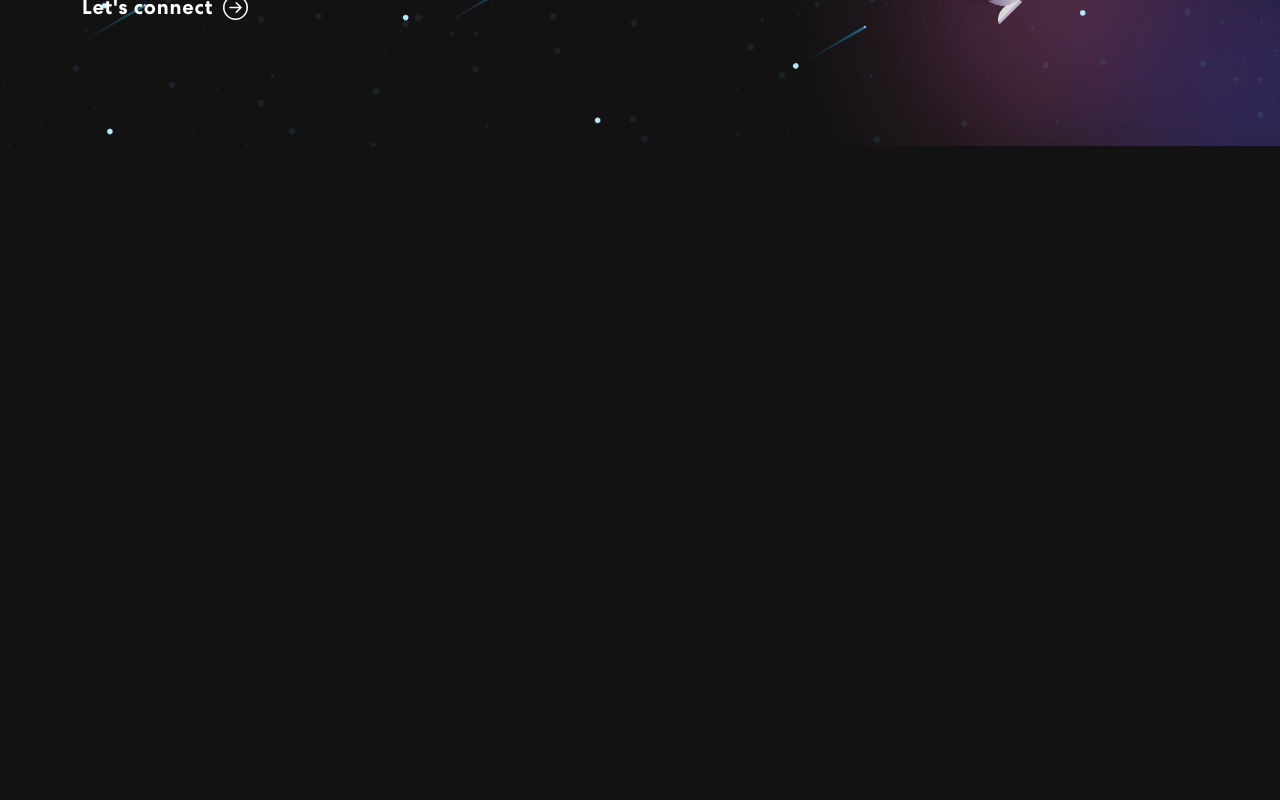
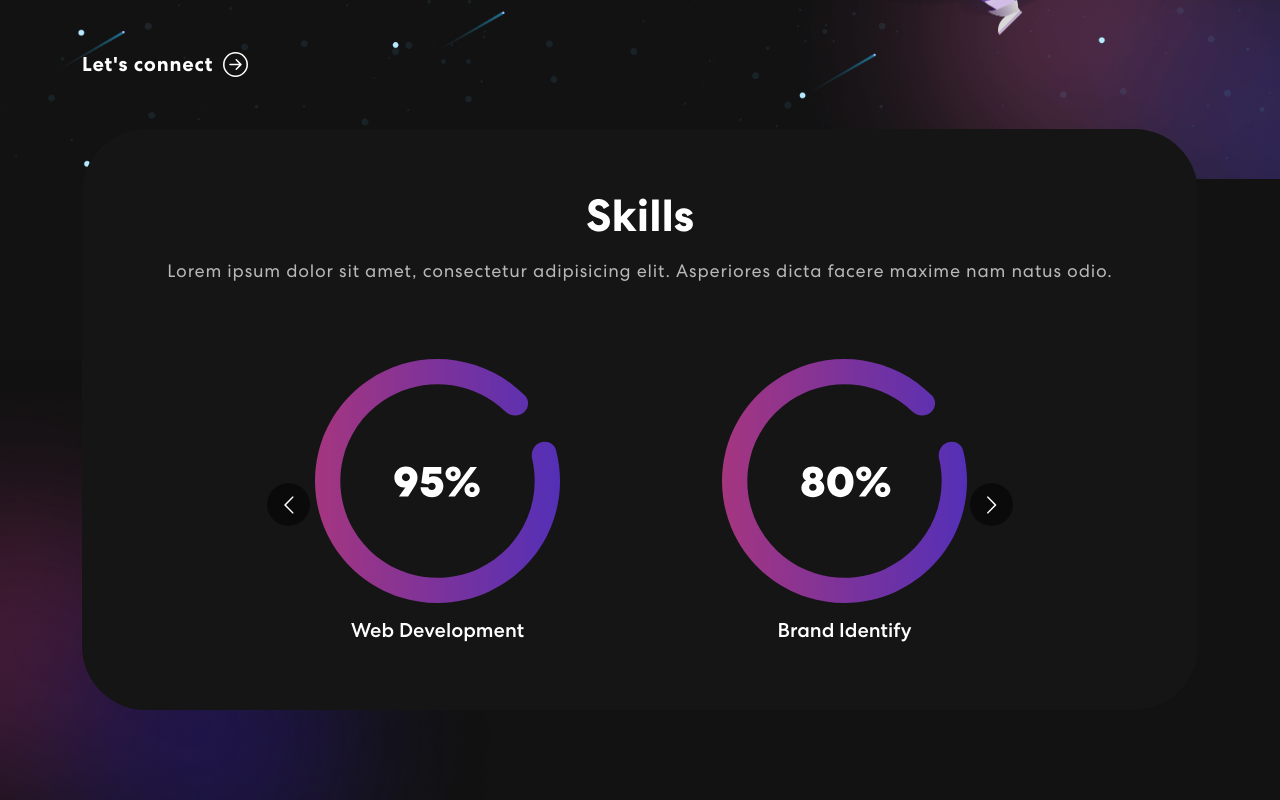
Before and after one commit to freetimezp/js-portfolio-02, a React (Create React App) app: page / in a window 1280 px wide. Shown: the part 620-1420 px from the top of the page. Before the commit the page ends 800 px from the top, so only its background shows below. Built offline with nearby package versions, Linux system fonts and the light colour scheme.

Commit message:
04.Js-portfolio-02. Create Skills components as slider.

```diff
--- a/package.json
+++ b/package.json
@@ -11,6 +11,7 @@
     "react-bootstrap": "^2.5.0",
     "react-bootstrap-icons": "^1.8.4",
     "react-dom": "^18.2.0",
+    "react-multi-carousel": "^2.8.2",
     "react-scripts": "5.0.1",
     "web-vitals": "^2.1.0"
   },
--- a/src/App.css
+++ b/src/App.css
@@ -261,6 +261,7 @@
 }
 
 .banner p {
+  text-align: center;
   color: #B8B8B8;
   font-size: 18px;
   letter-spacing: 0.8px;
@@ -308,3 +309,49 @@
 .txt-rotate > .wrap {
   border-right: 0.08em solid #666;
 }
+
+/* Skills */
+.skill {
+  padding: 0 0 50px 0;
+  position: relative;
+}
+
+.skill-bx {
+  background: #151515;
+  border-radius: 64px;
+  text-align: center;
+  padding: 60px 50px;
+  margin-top: -50px;
+}
+
+.skill h2 {
+  font-size: 45px;
+  font-weight: 700;
+}
+
+.skill p {
+  color: #b8b8b8;
+  font-size: 18px;
+  letter-spacing: 0.8px;
+  line-height: 1.5em;
+  margin: 14px 0 75px 0;
+}
+
+.skill-slider {
+  width: 80%;
+  margin: 0 auto;
+  position: relative;
+}
+
+.skill-slider .item img {
+  width: 60%;
+  margin: 0 auto 15px auto;
+}
+
+.background-image-left {
+  position: absolute;
+  top: 28%;
+  bottom: 0;
+  width: 40%;
+  z-index: -4;
+}
--- a/src/App.js
+++ b/src/App.js
@@ -2,6 +2,8 @@
 import './App.css';
 import {NavBar} from "./components/NavBar";
 import {Banner} from "./components/Banner";
+import {Skills} from "./components/Skills";
+
 import 'bootstrap/dist/css/bootstrap.min.css';
 
 function App() {
@@ -9,6 +11,7 @@
         <div className="App">
             <NavBar />
             <Banner />
+            <Skills />
         </div>
     );
 }
--- a/src/components/Banner.js
+++ b/src/components/Banner.js
@@ -51,6 +51,10 @@
                         <p>
                             Lorem ipsum dolor sit amet, consectetur adipisicing elit.
                             Aspernatur cum eos maxime minus quasi repellat?
+                            Lorem ipsum dolor sit amet, consectetur adipisicing elit.
+                            Aspernatur cum eos maxime minus quasi repellat?
+                            Lorem ipsum dolor sit amet, consectetur adipisicing elit.
+                            Aspernatur cum eos maxime minus quasi repellat?
                         </p>
                         <button onClick={() => console.log('connect 2')}>Let's connect <ArrowRightCircle size={25} /></button>
                     </Col>
--- /dev/null
+++ b/src/components/Skills.js
@@ -0,0 +1,68 @@
+import Carousel from "react-multi-carousel";
+import "react-multi-carousel/lib/styles.css";
+import {Container, Row, Col} from "react-bootstrap";
+
+import meter1 from "../assets/img/meter1.svg";
+import meter2 from "../assets/img/meter2.svg";
+import meter3 from "../assets/img/meter3.svg";
+import colorSharp from "../assets/img/color-sharp.png";
+
+export const Skills = () => {
+    const responsive = {
+        superLargeDesktop: {
+            // the naming can be any, depends on you.
+            breakpoint: { max: 4000, min: 3000 },
+            items: 5
+        },
+        desktop: {
+            breakpoint: { max: 3000, min: 1024 },
+            items: 3
+        },
+        tablet: {
+            breakpoint: { max: 1024, min: 464 },
+            items: 2
+        },
+        mobile: {
+            breakpoint: { max: 464, min: 0 },
+            items: 1
+        }
+    };
+
+    return (
+        <section className="skill" id="skills">
+            <Container>
+                <Row>
+                    <Col>
+                        <div className="skill-bx">
+                            <h2>Skills</h2>
+                            <p>
+                                Lorem ipsum dolor sit amet, consectetur adipisicing elit.
+                                Asperiores dicta facere maxime nam natus odio.
+                            </p>
+                            <Carousel responsive={responsive} infinite={true} className="skill-slider">
+                                <div className="item">
+                                    <img src={meter1} alt="Image"/>
+                                    <h5>Web Development</h5>
+                                </div>
+                                <div className="item">
+                                    <img src={meter2} alt="Image"/>
+                                    <h5>Brand Identify</h5>
+                                </div>
+                                <div className="item">
+                                    <img src={meter3} alt="Image"/>
+                                    <h5>Logo Design</h5>
+                                </div>
+                                <div className="item">
+                                    <img src={meter1} alt="Image"/>
+                                    <h5>Web Development</h5>
+                                </div>
+                            </Carousel>
+                        </div>
+                    </Col>
+                </Row>
+            </Container>
+
+            <img src={colorSharp} className="background-image-left" alt="Image"/>
+        </section>
+    );
+}
```
Also changed, not shown: 2 other files (tests, documents, lock files or other folders).
